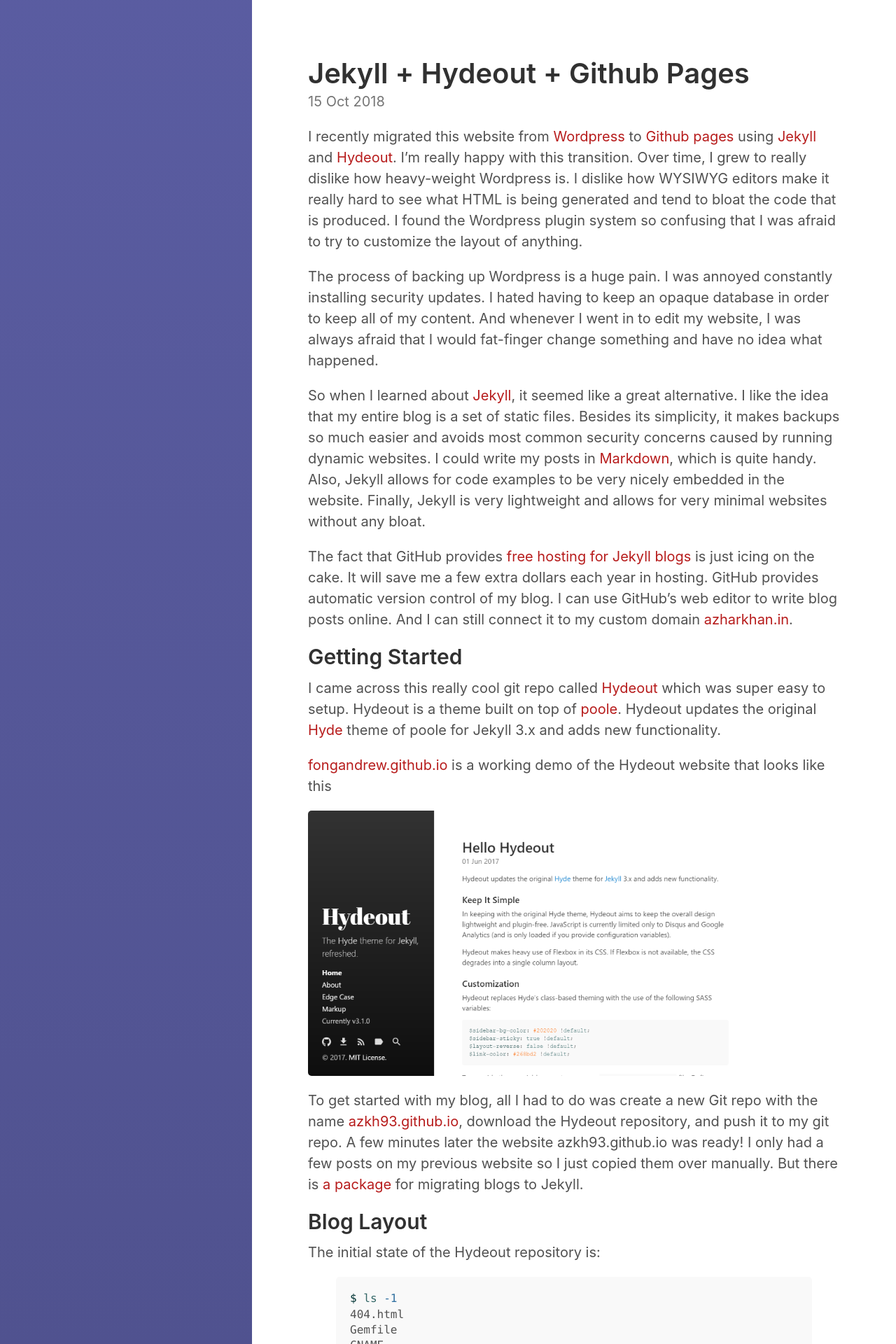
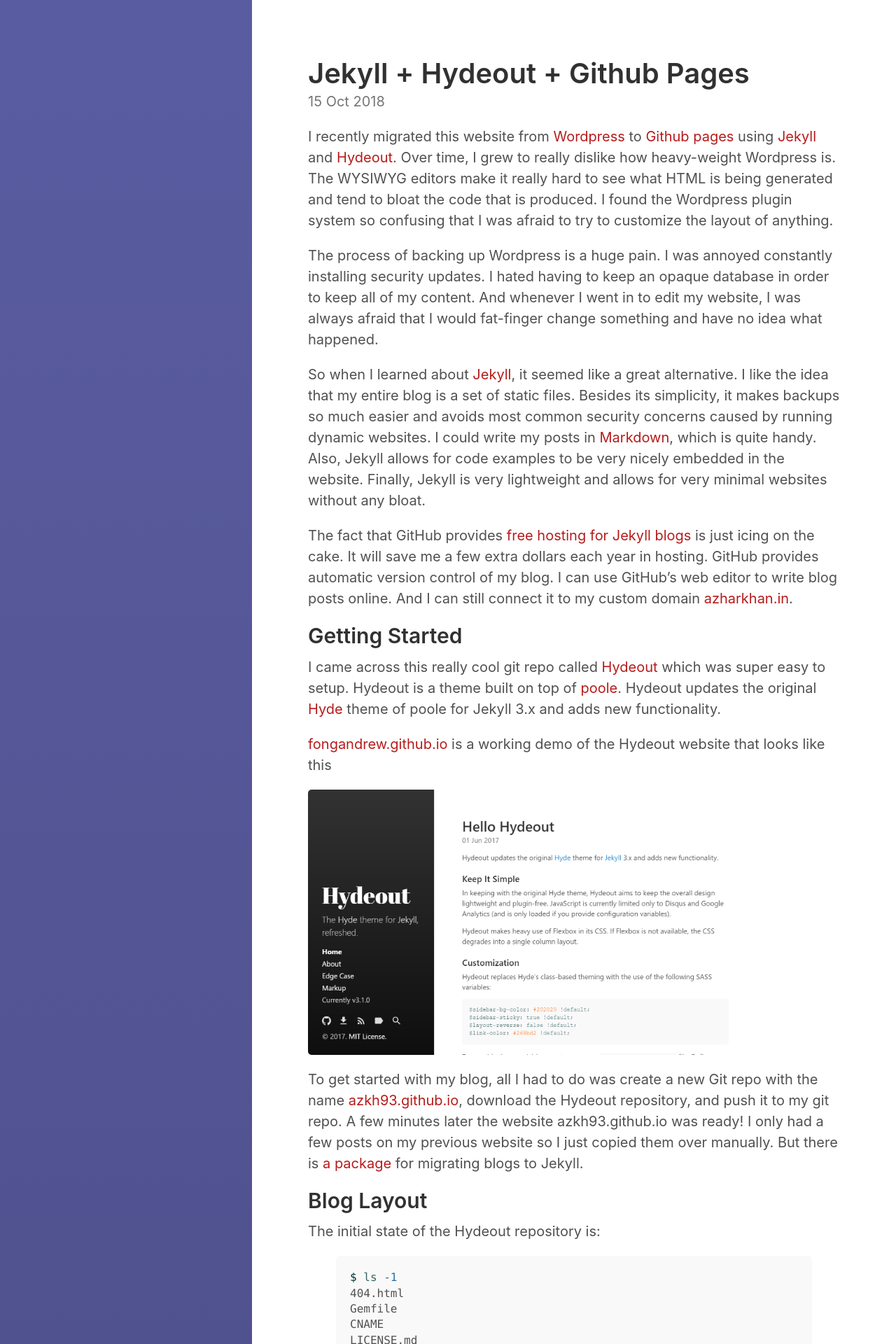
Before and after one commit to zeddmaxx/zeddmaxx.github.io, a Jekyll site: the page built from _posts/2018-10-15-Jekyll-Hydeout-Github-Pages.md, in a window 1280 px wide. Shown: the top 1920 px of the page at 70% size. Built offline with Jekyll 4.4.1, drawn with Linux system fonts in a browser that asks for light colours; some of the changed text lies outside the part shown.

Commit message:
Updated post

```diff
--- a/_posts/2018-10-15-Jekyll-Hydeout-Github-Pages.md
+++ b/_posts/2018-10-15-Jekyll-Hydeout-Github-Pages.md
@@ -4,7 +4,7 @@
 ---
 
 I recently migrated this website from [Wordpress](http://wordpress.com) to [Github pages](http://pages.github.com/)
-using [Jekyll](http://jekyllrb.com) and [Hydeout](https://github.com/fongandrew/hydeout). I'm really happy with this transition. Over time, I grew to really dislike how heavy-weight Wordpress is. I dislike how WYSIWYG editors make it really hard to see what HTML is being generated and tend to bloat the code that is produced. I found the Wordpress plugin system so confusing that I was afraid to try to customize the layout of anything.
+using [Jekyll](http://jekyllrb.com) and [Hydeout](https://github.com/fongandrew/hydeout). Over time, I grew to really dislike how heavy-weight Wordpress is. The WYSIWYG editors make it really hard to see what HTML is being generated and tend to bloat the code that is produced. I found the Wordpress plugin system so confusing that I was afraid to try to customize the layout of anything.
 
 The process of backing up Wordpress is a huge pain. I was annoyed constantly installing security updates. I hated having to keep an opaque database in order to keep all of my content. And whenever I went in to edit my website, I was always afraid that I would fat-finger change something and have no idea what happened.
 
```
